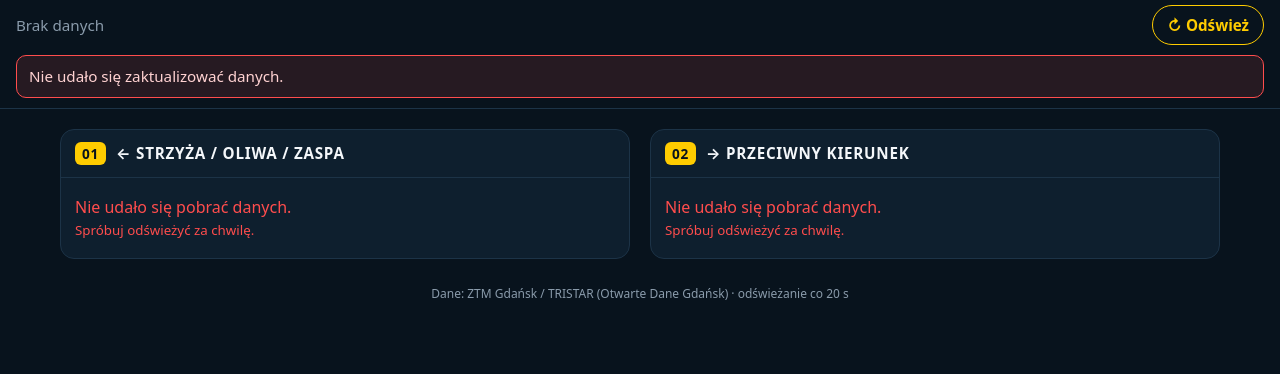
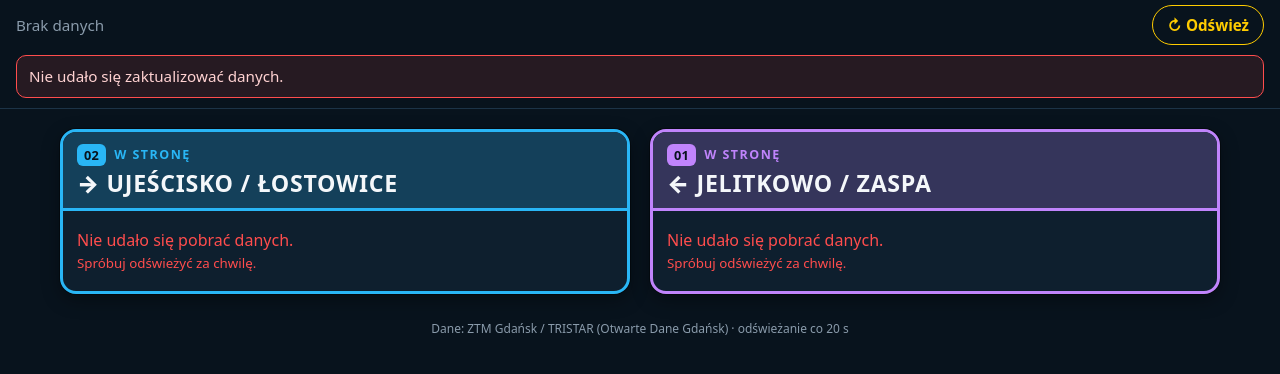
Before and after one commit to 999GF999/tramwaje-gdansk, a plain HTML site: page index.html in a window 1280 px wide. Shown: the part 52-426 px from the top of the page. Drawn offline with Linux system fonts and the light colour scheme; no server answers.

Commit message:
Wyraźne ramki kierunków, najpierw kierunek Ujeścisko
Co-Authored-By: Claude Opus 5.5 <noreply@anthropic.com>
Claude-Session: https://claude.ai/code/session_01WR1dB41DHN2HqNdtETB3jB

```diff
--- a/css/style.css
+++ b/css/style.css
@@ -8,6 +8,8 @@
   --green: #3ee07a;
   --orange: #ff9f1a;
   --red: #ff4d4d;
+  --dir-a: #29b6f6;
+  --dir-b: #c084fc;
 }
 
 * { box-sizing: border-box; }
@@ -95,32 +97,60 @@ h1 {
 }
 
 .board {
+  --accent: var(--yellow);
   background: var(--panel);
-  border: 1px solid var(--line);
-  border-radius: 14px;
+  border: 3px solid var(--accent);
+  border-radius: 16px;
   overflow: hidden;
+  box-shadow: 0 0 0 1px rgba(0, 0, 0, .4), 0 6px 18px rgba(0, 0, 0, .35);
 }
+.board.dir-a { --accent: var(--dir-a); }
+.board.dir-b { --accent: var(--dir-b); }
 .board.stale .list { opacity: .55; }
 
 .board h2 {
   margin: 0;
   display: flex;
+  flex-direction: column;
+  gap: 4px;
+  padding: 12px 14px 12px;
+  background: color-mix(in srgb, var(--accent) 22%, var(--panel));
+  border-bottom: 3px solid var(--accent);
+}
+.kicker {
+  display: flex;
   align-items: center;
-  gap: 10px;
-  padding: 12px 14px;
-  font-size: .95rem;
-  letter-spacing: .05em;
-  border-bottom: 1px solid var(--line);
+  gap: 8px;
+  color: var(--accent);
+  font-size: .78rem;
+  font-weight: 800;
+  letter-spacing: .12em;
 }
 .badge {
-  background: var(--yellow);
+  background: var(--accent);
   color: var(--bg);
-  font-weight: 800;
+  font-weight: 900;
   border-radius: 6px;
   padding: 2px 7px;
-  font-size: .85rem;
+  font-size: .8rem;
+  letter-spacing: .02em;
 }
-.dir { color: var(--text); font-weight: 700; overflow: hidden; text-overflow: ellipsis; white-space: nowrap; }
+.dir {
+  color: var(--text);
+  font-size: clamp(1.15rem, 5.4vw, 1.45rem);
+  font-weight: 900;
+  letter-spacing: .03em;
+  line-height: 1.15;
+}
+.via {
+  color: var(--muted);
+  font-size: .8rem;
+  font-weight: 500;
+  overflow: hidden;
+  text-overflow: ellipsis;
+  white-space: nowrap;
+}
+.via:empty { display: none; }
 
 .list { list-style: none; margin: 0; padding: 0; }
 
@@ -133,6 +163,7 @@ h1 {
   border-bottom: 1px solid var(--line);
 }
 .row:last-child { border-bottom: 0; }
+.row { box-shadow: inset 5px 0 0 var(--accent); }
 
 .line {
   color: var(--yellow);
--- a/index.html
+++ b/index.html
@@ -29,13 +29,21 @@
   </header>
 
   <main class="boards">
-    <section class="board" data-stop="2031" aria-labelledby="h2031">
-      <h2 id="h2031"><span class="badge">01</span><span class="dir">← STRZYŻA / OLIWA / ZASPA</span></h2>
+    <section class="board dir-a" data-stop="2030" aria-labelledby="h2030">
+      <h2 id="h2030">
+        <span class="kicker"><span class="badge">02</span> W STRONĘ</span>
+        <span class="dir">→ UJEŚCISKO / ŁOSTOWICE</span>
+        <span class="via"></span>
+      </h2>
       <ol class="list" aria-live="polite"><li class="msg">Ładowanie…</li></ol>
       <p class="status"></p>
     </section>
-    <section class="board" data-stop="2030" aria-labelledby="h2030">
-      <h2 id="h2030"><span class="badge">02</span><span class="dir">→ PRZECIWNY KIERUNEK</span></h2>
+    <section class="board dir-b" data-stop="2031" aria-labelledby="h2031">
+      <h2 id="h2031">
+        <span class="kicker"><span class="badge">01</span> W STRONĘ</span>
+        <span class="dir">← JELITKOWO / ZASPA</span>
+        <span class="via"></span>
+      </h2>
       <ol class="list" aria-live="polite"><li class="msg">Ładowanie…</li></ol>
       <p class="status"></p>
     </section>
--- a/js/app.js
+++ b/js/app.js
@@ -21,8 +21,7 @@
       el,
       list: el.querySelector('.list'),
       status: el.querySelector('.status'),
-      dir: el.querySelector('.dir'),
-      arrow: s.id === 2031 ? '←' : '→',
+      via: el.querySelector('.via'),
       departures: null,
       lastOk: 0,
       error: null
@@ -83,11 +82,10 @@
   }
 
   function directionLabel(st) {
-    // Nagłówek kierunku budowany z aktualnych danych (najczęstsze kierunki).
-    const counts = new Map();
-    for (const d of st.departures || []) counts.set(d.headsign, (counts.get(d.headsign) || 0) + 1);
-    const top = [...counts.entries()].sort((a, b) => b[1] - a[1]).slice(0, 2).map((e) => e[0]);
-    if (top.length) st.dir.textContent = `${st.arrow} ${top.join(' / ').toUpperCase()}`;
+    // Stała nazwa kierunku jest w HTML; tu dopisujemy aktualne cele z API.
+    const seen = [];
+    for (const d of st.departures || []) if (!seen.includes(d.headsign)) seen.push(d.headsign);
+    st.via.textContent = seen.length ? 'Kursy do: ' + seen.join(', ') : '';
   }
 
   function renderStop(st, now) {
--- a/js/config.js
+++ b/js/config.js
@@ -8,8 +8,9 @@ window.TRAM_CONFIG = {
   // Przykład: 'https://tramwaje-proxy.TWOJ-SUBDOMAIN.workers.dev/departures?stopId='
   proxyBase: 'https://tramwaje-proxy.pb-jankowski.workers.dev/departures?stopId=',
   stops: [
-    { id: 2031, label: '01' },
-    { id: 2030, label: '02' }
+    // Kolejność = kolejność na ekranie.
+    { id: 2030, label: '02' },
+    { id: 2031, label: '01' }
   ],
   refreshMs: 20000,
   maxRows: 7,
--- a/sw.js
+++ b/sw.js
@@ -1,6 +1,6 @@
 // Service Worker – cache'uje wyłącznie powłokę aplikacji.
 // Dane odjazdów (API / proxy) zawsze idą do sieci i NIE są cache'owane.
-const VERSION = 'tramwaje-v3';
+const VERSION = 'tramwaje-v4';
 const SHELL = [
   './',
   './index.html',
```
